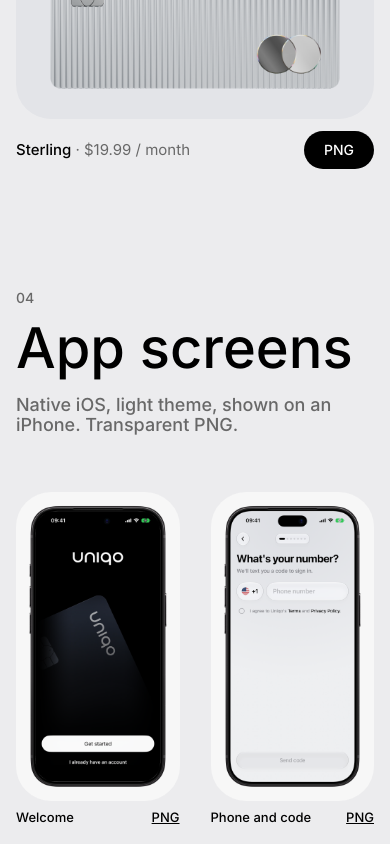
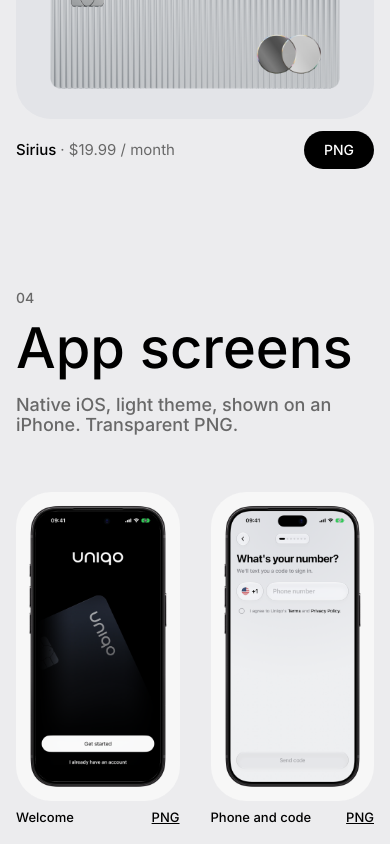
Before and after one commit to Uniqohq/website, a Next.js app: page /press in a window 390 px wide. Shown: the part 4860-5704 px from the top of the page. Built offline with nearby package versions, Linux system fonts and the light colour scheme.

Commit message:
Rename the Sterling plan to Sirius (name clash with Starling Bank) (#12)

```diff
--- a/app/page.tsx
+++ b/app/page.tsx
@@ -88,7 +88,7 @@ const homeStructuredData = {
         `${SITE_URL}/assets/uniqo-card-midnight.png`,
         `${SITE_URL}/assets/uniqo-card-graphite.png`,
         `${SITE_URL}/assets/uniqo-card-arctic.png`,
-        `${SITE_URL}/assets/uniqo-card-sterling.png`
+        `${SITE_URL}/assets/uniqo-card-sirius.png`
       ],
       offers: [
         { "@type": "Offer", name: "Arctic", price: "0", priceCurrency: "USD", availability: "https://schema.org/PreOrder", url: `${SITE_URL}/waitlist` },
@@ -96,8 +96,8 @@ const homeStructuredData = {
         { "@type": "Offer", name: "Midnight yearly", price: "48", priceCurrency: "USD", availability: "https://schema.org/PreOrder", url: `${SITE_URL}/waitlist` },
         { "@type": "Offer", name: "Graphite monthly", price: "9.99", priceCurrency: "USD", availability: "https://schema.org/PreOrder", url: `${SITE_URL}/waitlist` },
         { "@type": "Offer", name: "Graphite yearly", price: "96", priceCurrency: "USD", availability: "https://schema.org/PreOrder", url: `${SITE_URL}/waitlist` },
-        { "@type": "Offer", name: "Sterling monthly", price: "19.99", priceCurrency: "USD", availability: "https://schema.org/PreOrder", url: `${SITE_URL}/waitlist` },
-        { "@type": "Offer", name: "Sterling yearly", price: "192", priceCurrency: "USD", availability: "https://schema.org/PreOrder", url: `${SITE_URL}/waitlist` }
+        { "@type": "Offer", name: "Sirius monthly", price: "19.99", priceCurrency: "USD", availability: "https://schema.org/PreOrder", url: `${SITE_URL}/waitlist` },
+        { "@type": "Offer", name: "Sirius yearly", price: "192", priceCurrency: "USD", availability: "https://schema.org/PreOrder", url: `${SITE_URL}/waitlist` }
       ]
     }
   ]
--- a/app/press/page.tsx
+++ b/app/press/page.tsx
@@ -29,7 +29,7 @@ const cards = [
   { name: "Arctic", note: "Free", src: `${PRESS}/cards/uniqo-card-arctic.png` },
   { name: "Midnight", note: "$4.99 / month", src: `${PRESS}/cards/uniqo-card-midnight.png` },
   { name: "Graphite", note: "$9.99 / month", src: `${PRESS}/cards/uniqo-card-graphite.png` },
-  { name: "Sterling", note: "$19.99 / month", src: `${PRESS}/cards/uniqo-card-sterling.png` }
+  { name: "Sirius", note: "$19.99 / month", src: `${PRESS}/cards/uniqo-card-sirius.png` }
 ] as const;
 
 const screens = [
@@ -216,7 +216,7 @@ export default function PressPage() {
             </p>
             <p>
               Planned features include virtual and physical cards, instant freeze and unfreeze, spending limits, real-time notifications and AI-assisted
-              fraud protection. Plans: Arctic (free), Midnight ($4.99 per month), Graphite ($9.99 per month) and Sterling ($19.99 per month). Every plan includes one card in its own design.
+              fraud protection. Plans: Arctic (free), Midnight ($4.99 per month), Graphite ($9.99 per month) and Sirius ($19.99 per month). Every plan includes one card in its own design.
             </p>
             <p className="text-[15px] text-[#686868]">
               Uniqo is not a bank and is not currently available as a financial service. Please do not describe it as one.
--- a/app/sitemap.ts
+++ b/app/sitemap.ts
@@ -12,7 +12,7 @@ export default function sitemap(): MetadataRoute.Sitemap {
         `${SITE_URL}/assets/uniqo-card-midnight.png`,
         `${SITE_URL}/assets/uniqo-card-graphite.png`,
         `${SITE_URL}/assets/uniqo-card-arctic.png`,
-        `${SITE_URL}/assets/uniqo-card-sterling.png`
+        `${SITE_URL}/assets/uniqo-card-sirius.png`
       ]
     },
     {
--- a/components/hero.tsx
+++ b/components/hero.tsx
@@ -19,7 +19,7 @@ export function Hero() {
   const midnightRef = useRef<HTMLDivElement>(null);
   const graphiteRef = useRef<HTMLDivElement>(null);
   const arcticRef = useRef<HTMLDivElement>(null);
-  const sterlingRef = useRef<HTMLDivElement>(null);
+  const siriusRef = useRef<HTMLDivElement>(null);
   const indicatorsRef = useRef<HTMLDivElement>(null);
   const indicatorRefs = useRef<(HTMLSpanElement | null)[]>([]);
   const titleRef = useRef<HTMLHeadingElement>(null);
@@ -35,11 +35,11 @@ export function Hero() {
       const midnight = midnightRef.current;
       const graphite = graphiteRef.current;
       const arctic = arcticRef.current;
-      const sterling = sterlingRef.current;
+      const sirius = siriusRef.current;
       const indicators = indicatorsRef.current;
       const title = titleRef.current;
 
-      if (!section || !stage || !stack || !midnight || !graphite || !arctic || !sterling || !indicators || !title) {
+      if (!section || !stage || !stack || !midnight || !graphite || !arctic || !sirius || !indicators || !title) {
         return;
       }
 
@@ -56,7 +56,7 @@ export function Hero() {
             reduceMotion: boolean;
           };
 
-          gsap.set([graphite, arctic, sterling], { autoAlpha: 0 });
+          gsap.set([graphite, arctic, sirius], { autoAlpha: 0 });
           gsap.set(midnight, { autoAlpha: 1 });
           gsap.set(indicators, { autoAlpha: desktop && !reduceMotion ? 1 : 0 });
 
@@ -64,7 +64,7 @@ export function Hero() {
             return;
           }
 
-          const cards = [midnight, graphite, arctic, sterling];
+          const cards = [midnight, graphite, arctic, sirius];
           const dots = indicatorRefs.current.filter(Boolean);
           const cardTimeline = gsap.timeline({
             defaults: { ease: "power2.inOut" },
@@ -108,7 +108,7 @@ export function Hero() {
             .to({}, { duration: 0.1 })
             .to(arctic, { autoAlpha: 0, scale: 0.955, rotation: -2.4, yPercent: -2, duration: 0.16 })
             .fromTo(
-              sterling,
+              sirius,
               { autoAlpha: 0, scale: 1.045, rotation: 2.2, yPercent: 3 },
               { autoAlpha: 1, scale: 1, rotation: 0, yPercent: 0, duration: 0.16 },
               "<0.035"
@@ -205,10 +205,10 @@ export function Hero() {
               className="h-full w-full object-contain"
             />
           </div>
-          <div ref={sterlingRef} className="invisible absolute inset-0 hidden opacity-0 transform-gpu will-change-transform md:block">
+          <div ref={siriusRef} className="invisible absolute inset-0 hidden opacity-0 transform-gpu will-change-transform md:block">
             <CardImage
-              src={getCardAsset(region, "sterling")}
-              alt="Uniqo Sterling titanium card"
+              src={getCardAsset(region, "sirius")}
+              alt="Uniqo Sirius titanium card"
               width={1600}
               height={1019}
               className="h-full w-full object-contain"
--- a/components/pricing.tsx
+++ b/components/pricing.tsx
@@ -22,7 +22,7 @@ const plans: Array<{ monthly: string; yearly: string; style: CardStyle }> = [
   { monthly: "$0", yearly: "$0", style: "arctic" },
   { monthly: "$4.99", yearly: "$48", style: "midnight" },
   { monthly: "$9.99", yearly: "$96", style: "graphite" },
-  { monthly: "$19.99", yearly: "$192", style: "sterling" }
+  { monthly: "$19.99", yearly: "$192", style: "sirius" }
 ];
 
 // Scroll distance of one plan, in timeline seconds. The crossfade sits at the start of each segment.
--- a/lib/site-copy.ts
+++ b/lib/site-copy.ts
@@ -52,7 +52,7 @@ export const siteCopy = {
       cardIncluded: "Card included",
       cardsTitle: "Your card comes with your plan.",
       cards: [
-        { title: "One free card", copy: "Every plan includes one physical card in its own design: Arctic, Midnight, Graphite or Sterling." },
+        { title: "One free card", copy: "Every plan includes one physical card in its own design: Arctic, Midnight, Graphite or Sirius." },
         { title: "Extra cards", copy: "Need another one? Order extra cards in the design of your plan for an additional fee." },
         { title: "Limited editions", copy: "Special designs and drops are not tied to any plan. Order them on any plan for an additional fee." },
         { title: "Designs stay with plans", copy: "Plan designs come with their plan. To get a different one, switch plans." }
@@ -99,10 +99,10 @@ export const siteCopy = {
           ]
         },
         {
-          name: "Sterling",
+          name: "Sirius",
           copy: "Titanium and uncompromising. The very best of Uniqo.",
-          card: "Sterling titanium card",
-          cta: "Choose sterling",
+          card: "Sirius titanium card",
+          cta: "Choose sirius",
           features: [
             "Everything in Graphite",
             "Priority support, 24/7",
@@ -207,7 +207,7 @@ export const siteCopy = {
       cardIncluded: "Карта входит",
       cardsTitle: "Карта входит в тариф.",
       cards: [
-        { title: "Одна карта бесплатно", copy: "В каждый тариф входит одна физическая карта в его дизайне: Arctic, Midnight, Graphite или Sterling." },
+        { title: "Одна карта бесплатно", copy: "В каждый тариф входит одна физическая карта в его дизайне: Arctic, Midnight, Graphite или Sirius." },
         { title: "Дополнительные карты", copy: "Нужна ещё одна? Закажите дополнительные карты в дизайне вашего тарифа за отдельную плату." },
         { title: "Лимитированные дизайны", copy: "Особые дизайны и дропы не привязаны к тарифам. Их можно заказать на любом тарифе за отдельную плату." },
         { title: "Дизайн идёт с тарифом", copy: "Дизайны тарифов доступны только вместе с ними. Чтобы получить другой, смените тариф." }
@@ -254,10 +254,10 @@ export const siteCopy = {
           ]
         },
         {
-          name: "Sterling",
+          name: "Sirius",
           copy: "Титан без компромиссов. Лучшее от Uniqo.",
-          card: "Титановая карта Sterling",
-          cta: "Выбрать Sterling",
+          card: "Титановая карта Sirius",
+          cta: "Выбрать Sirius",
           features: [
             "Всё из Graphite",
             "Приоритетная поддержка 24/7",
--- a/public/company.json
+++ b/public/company.json
@@ -6,7 +6,7 @@
   "description": "Uniqo is a pre-launch financial technology product with intelligent card controls, virtual cards, spending insights and real-time payment protection.",
   "tagline": "The card that thinks before it pays.",
   "products": ["Uniqo Card"],
-  "plans": ["Arctic", "Midnight", "Graphite", "Sterling"],
+  "plans": ["Arctic", "Midnight", "Graphite", "Sirius"],
   "interfaceLanguages": ["en", "ru"],
   "officialProfiles": {
     "x": "https://x.com/uniqohq",
```
Also changed, not shown: lib/card-assets.ts (+4 -4 lines), public/docs/faq.md (+1 -1 lines), public/docs/pricing.md (+3 -3 lines), public/llms-full.txt, public/llms.txt, public/press/cards/uniqo-card-sirius.png (renamed from public/press/cards/uniqo-card-sterling.png).
